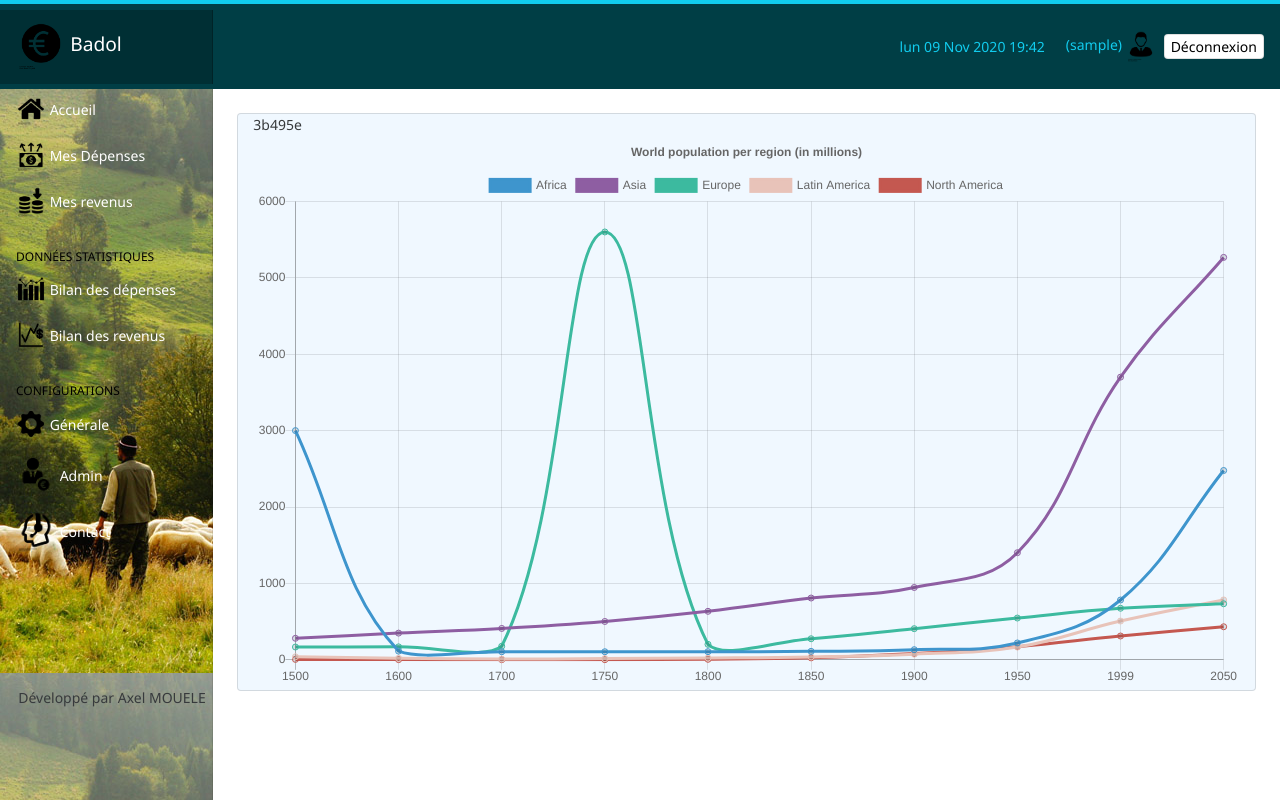
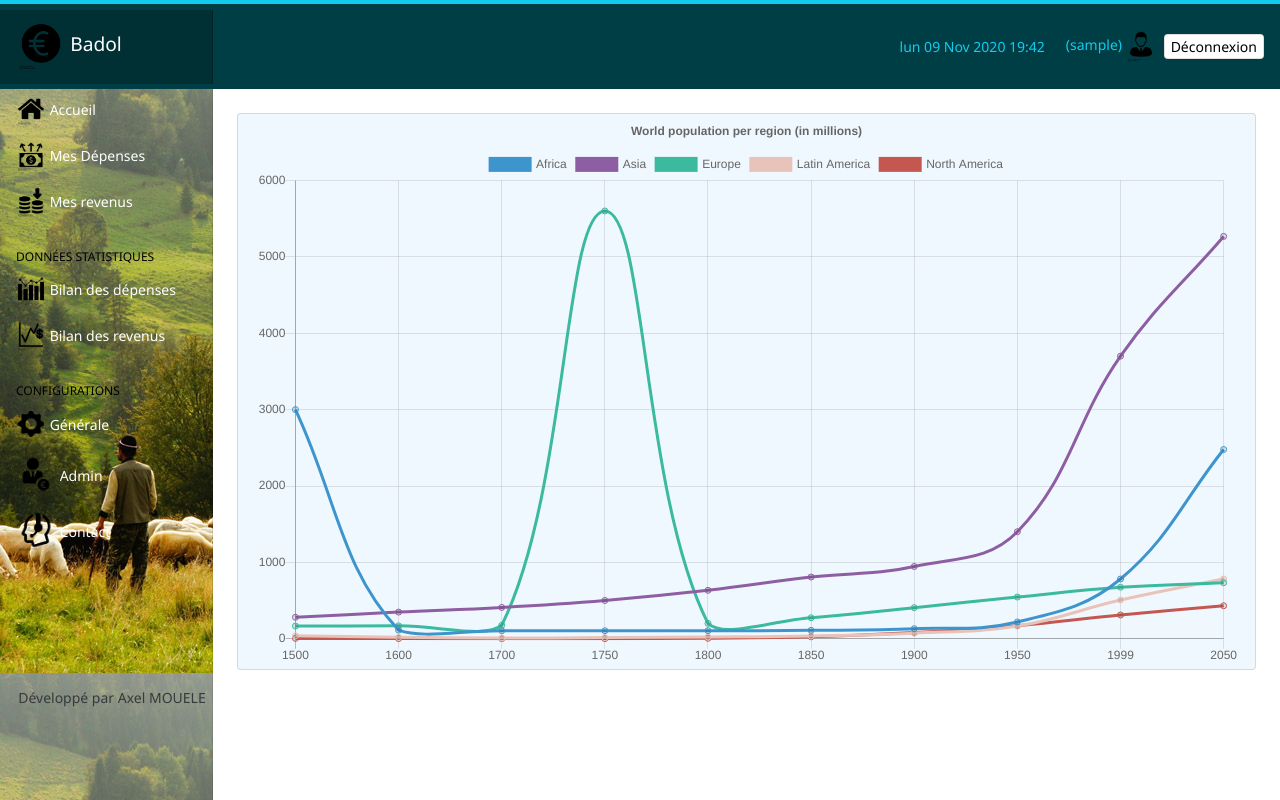
Before and after one commit to axdev4591/badol, a Django app: page / in a window 1280 px wide. Run offline with Django 3.2, Linux system fonts and the light colour scheme; the visitor is signed in with stand-in values (Sample User, id 1); some libraries are stand-ins or nearby versions.

```diff
--- a/templates/expenses/home.html
+++ b/templates/expenses/home.html
@@ -2,7 +2,7 @@
 {% load static %}
 
 {% block content %}
-  <div class="container my-4 bilan2 card" style="background-color:  #F0F8FF;">3b495e
+  <div class="container my-4 bilan2 card" style="background-color:  #F0F8FF;">
 
   <canvas id="line-chart" width="800" height="450"></canvas>
   </div>
```
